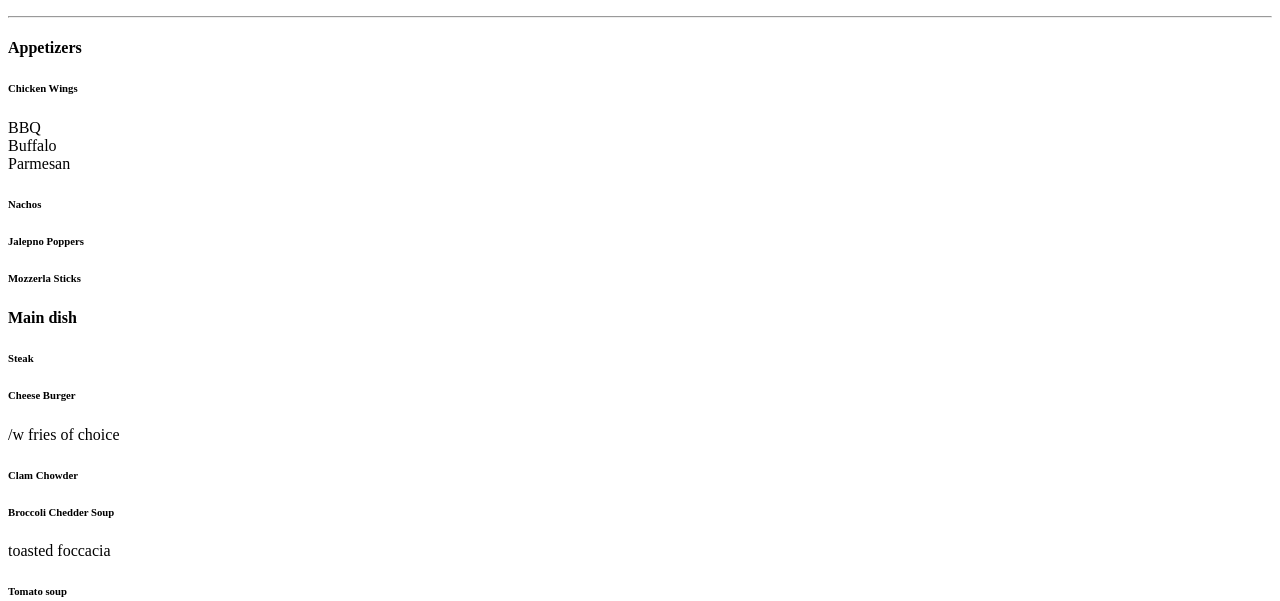
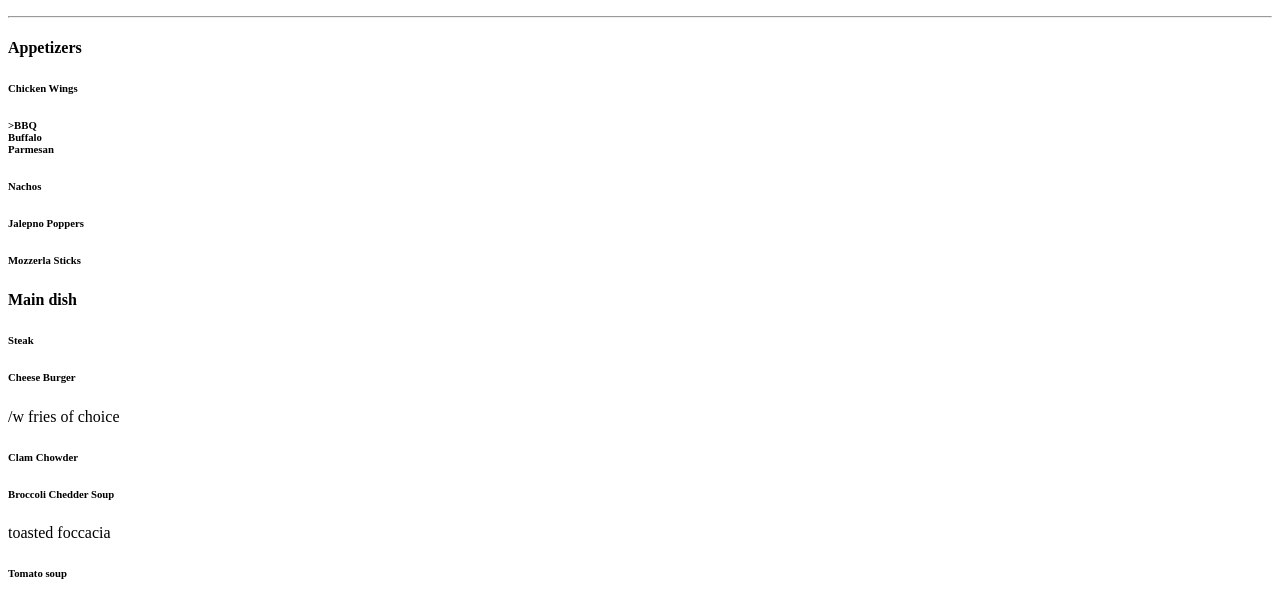
Before and after one commit to Thomas-A-Edison-CTE-HS/rmnjot23, a plain HTML site: page index.html in a window 1280 px wide. Shown: the part 179-780 px from the top of the page. Drawn offline with Linux system fonts and the light colour scheme.

Commit message:
fix chicken wings

```diff
--- a/index.html
+++ b/index.html
@@ -14,9 +14,9 @@
     <h3>Menu</h3><hr>
     <h4>Appetizers</h4>
     <h6>Chicken Wings</h6>
-    <p>BBQ<br>
+    <p><h6>>BBQ<br>
     Buffalo<br>
-    Parmesan<br></p>
+    Parmesan<br></h6</p>
     <h6>Nachos</h6>
     <h6> Jalepno Poppers</h6>
     <h6>Mozzerla Sticks</h6>
```
